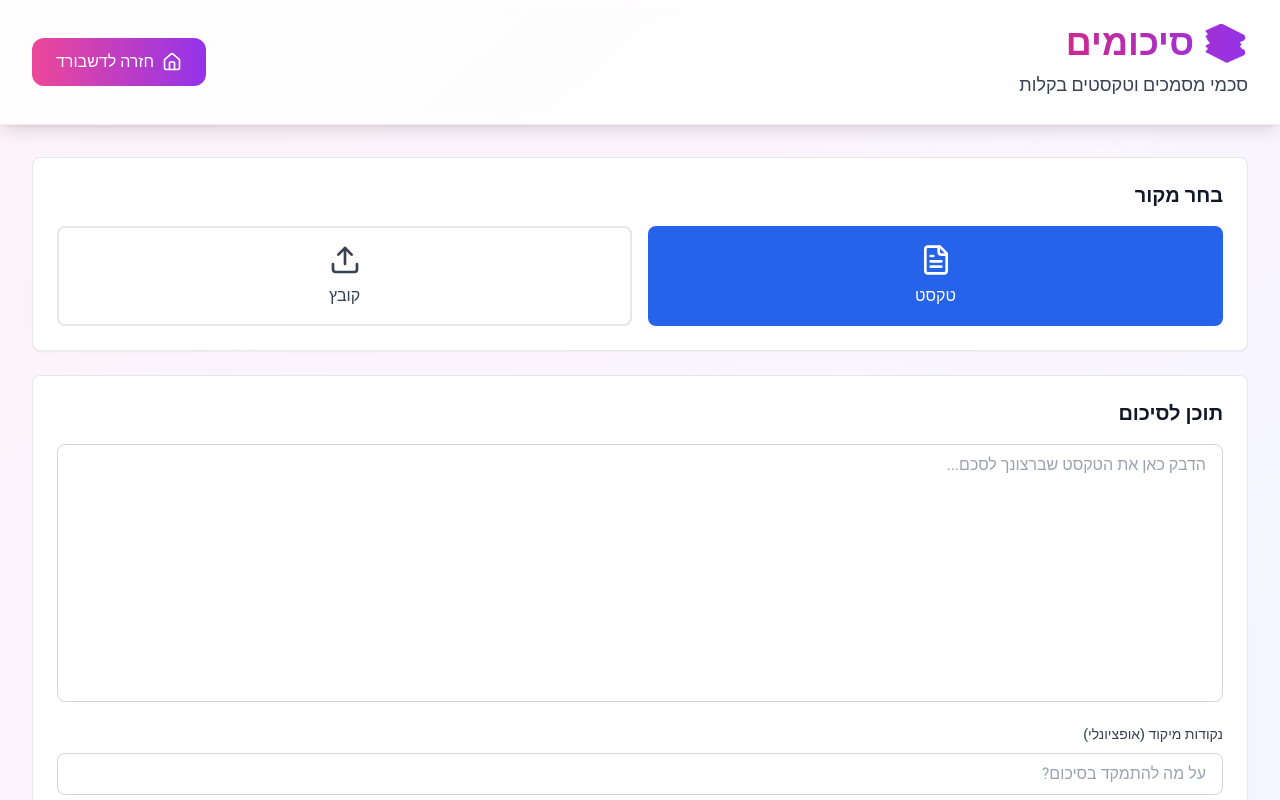
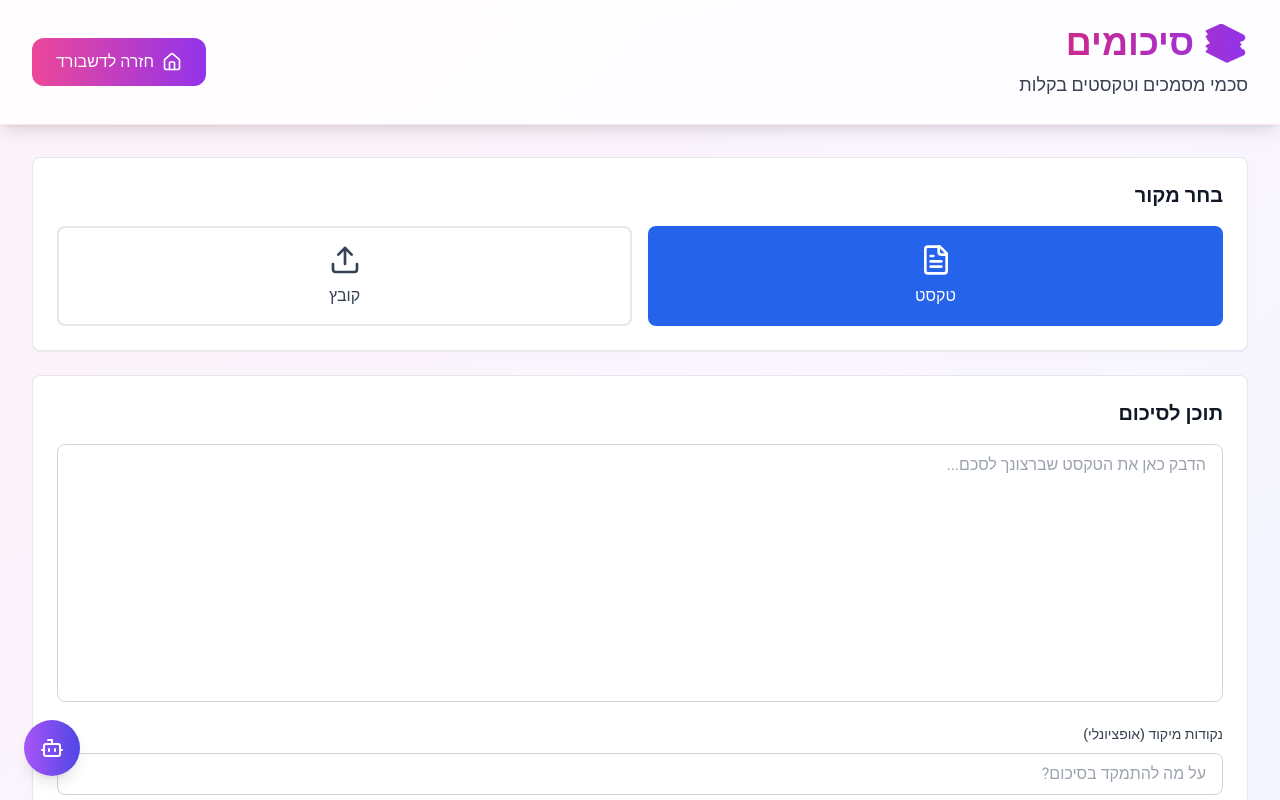
Before and after one commit to liatbenshai/ktiva-evrit, a Next.js app: page /dashboard/summaries in a window 1280 px wide. Shown: the top 800 px of the page. Built offline with nearby package versions, Linux system fonts and the light colour scheme.

Commit message:
Add AI chatbot to summaries page

```diff
--- a/components/stories/CreateStory.tsx
+++ b/components/stories/CreateStory.tsx
@@ -235,7 +235,7 @@ export default function CreateStory() {
       {/* בוט AI לעזרה */}
       <AIChatBot
         text={result || ''}
-        context={result ? `סיפור: ${genre}` : 'יצירת סיפור'}
+        context={result ? `סיפור: ${genre || 'סיפור'}` : 'יצירת סיפור'}
         userId="default-user"
       />
     </div>
--- a/components/summaries/CreateSummary.tsx
+++ b/components/summaries/CreateSummary.tsx
@@ -3,6 +3,7 @@
 import { useState } from 'react';
 import { FileText, Upload, Loader2 } from 'lucide-react';
 import ImprovementButtons from '@/components/shared/ImprovementButtons';
+import AIChatBot from '@/components/ai-correction/AIChatBot';
 
 type InputMode = 'text' | 'file';
 
@@ -245,6 +246,13 @@ export default function CreateSummary() {
           </div>
         </>
       )}
+
+      {/* בוט AI לעזרה */}
+      <AIChatBot
+        text={result || text || ''}
+        context={result ? 'סיכום' : 'יצירת סיכום'}
+        userId="default-user"
+      />
     </div>
   );
 }
```
